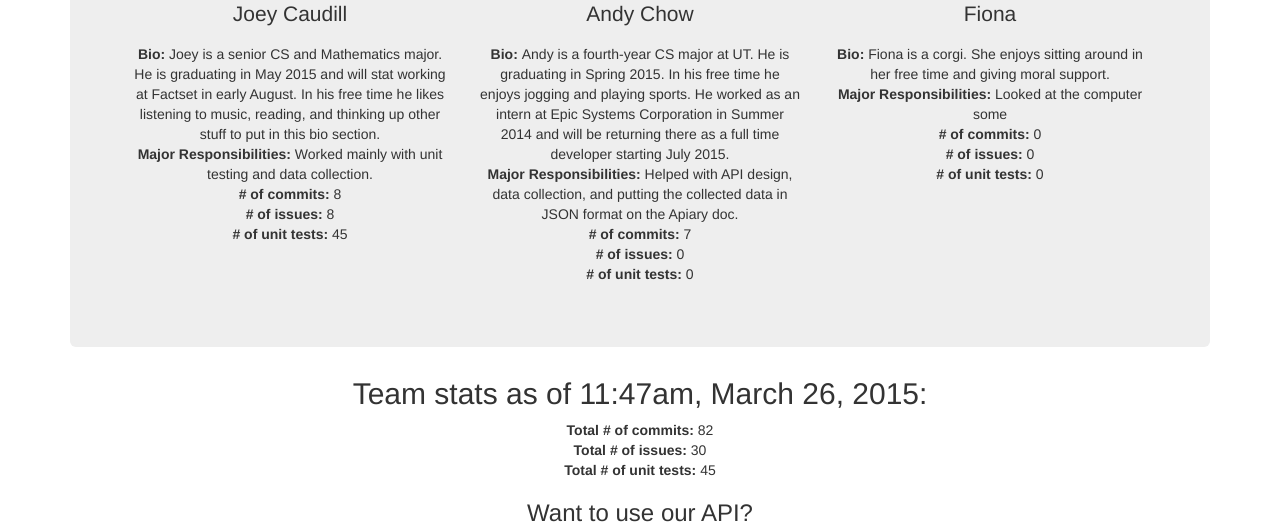
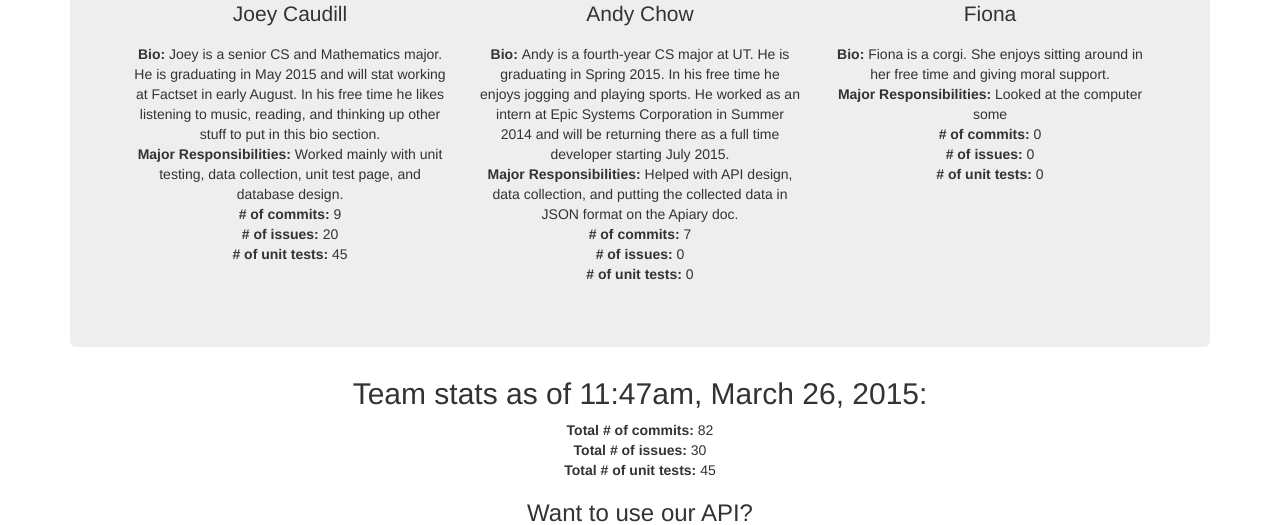
Before and after one commit to tbarn/cs373-idb, a Flask app: page /team.html in a window 1280 px wide. Shown: the part 853-1378 px from the top of the page. Run offline with Flask 2, Linux system fonts and the light colour scheme; some libraries are stand-ins or nearby versions.

Commit message:
Updated some information on the team page

```diff
--- a/templates/team.html
+++ b/templates/team.html
@@ -9,9 +9,9 @@
         <img src="http://zachinfovis.weebly.com/uploads/3/0/9/6/30967697/6729473_orig.png" class="img-rounded" alt="Buffet" width="250" height="236">
         <p>Zach Abel</p>
 		<b>Bio: </b> Senior studying CS and Physics. Graduating Fall 2015.<br>
-		<b>Major Responsibilities:</b> Worked on front end: HTML, CSS, nginx stuff<br>
-		<b># of commits:</b> 13<br>
-		<b># of issues:</b> 0<br>
+		<b>Major Responsibilities:</b> Worked on front end: HTML, CSS, nginx stuff, inserting stuff into Database, consultant on DB design<br>
+		<b># of commits:</b> 17<br>
+		<b># of issues:</b> 3<br>
 		<b># of unit tests:</b> 0<br>
 		<p></p>
       </div>
@@ -40,9 +40,9 @@
 	    <p>Joey Caudill</p>
 
 		<b>Bio: </b> Joey is a senior CS and Mathematics major. He is graduating in May 2015 and will stat working at Factset in early August. In his free time he likes listening to music, reading, and thinking up other stuff to put in this bio section.<br>
-		<b>Major Responsibilities:</b> Worked mainly with unit testing and data collection.<br>
-		<b># of commits:</b> 8<br>
-		<b># of issues:</b> 8<br>
+		<b>Major Responsibilities:</b> Worked mainly with unit testing, data collection, unit test page, and database design.<br>
+		<b># of commits:</b> 9<br>
+		<b># of issues:</b> 20<br>
 		<b># of unit tests:</b> 45<br>
 
 		<p></p>
@@ -78,7 +78,9 @@
 		</p>
 		<p></p>
 		<h3>Want to use our API?</h3>
-        <p><a class="btn btn-default btn-md" href='http://docs.idb15.apiary.io/' role="button">API Documentation</a></p>
+        <p><a  href='http://docs.idb15.apiary.io/' role="button"><img src="https://apiary.a.ssl.fastly.net/assets/images/apiary-logotype-3D-only-65f3fc0eadfae813.png" alt="" width="250" height="236"/></a>
+		<h3>Want to see our code?</h3>
+        <a href='https://github.com/tbarn/cs373-idb/'><img src="https://assets-cdn.github.com/images/modules/logos_page/GitHub-Mark.png" class="img-rounded" alt="" width="250" height="236"/></a>
     </center>
   </div>
 </div>
```
